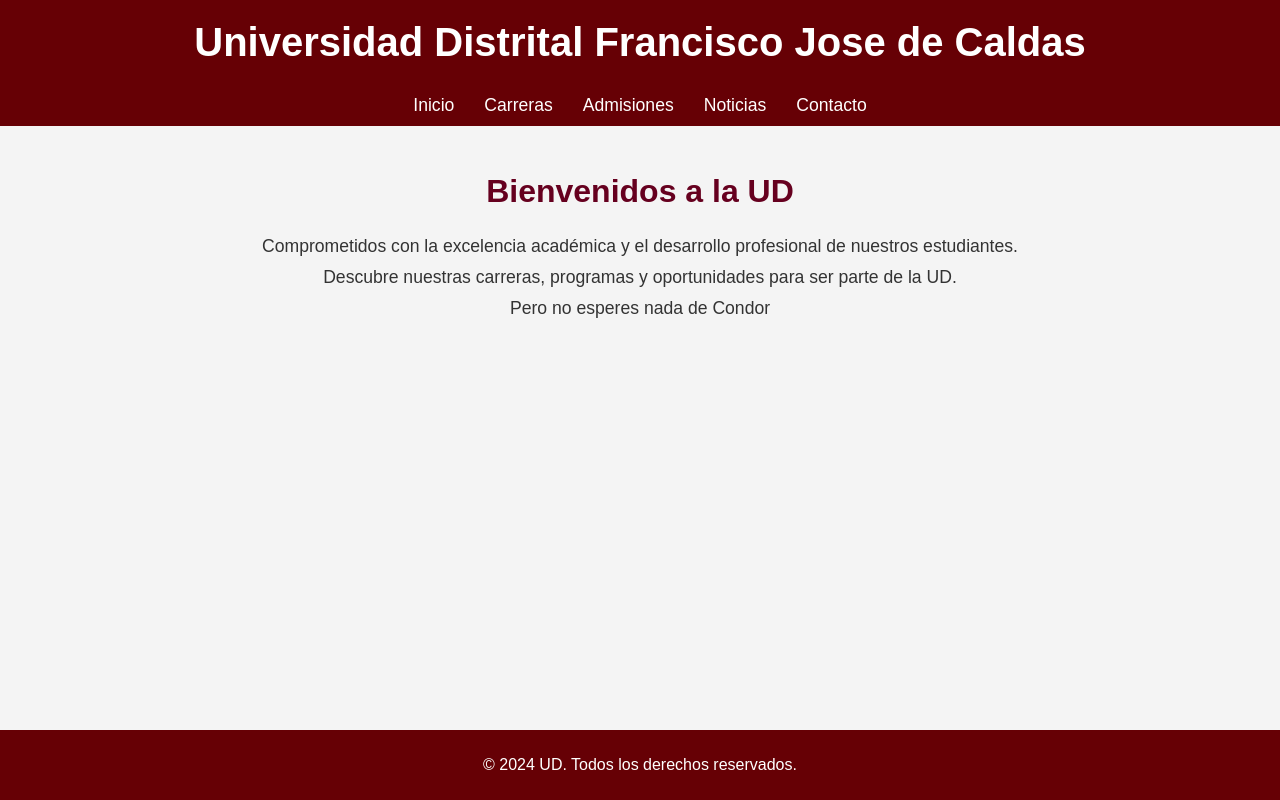
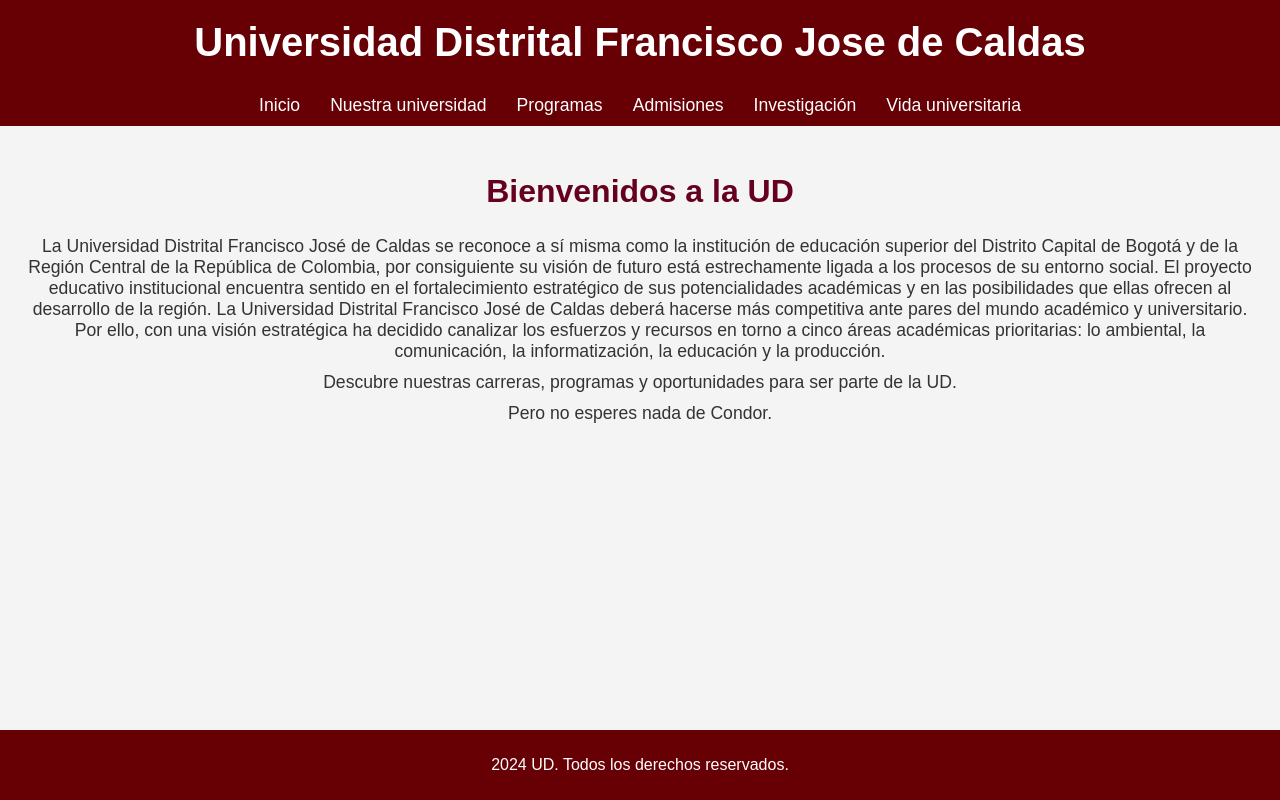
Before and after one commit to OmarNeira/ComputersNetworkingIOmarNeira, a plain HTML site: page Workshops/1/index.html in a window 1280 px wide. Drawn offline with Linux system fonts and the light colour scheme.

Commit message:
Minor changes on Workshop 1

```diff
--- a/Workshops/1/index.html
+++ b/Workshops/1/index.html
@@ -68,21 +68,24 @@
 
     <nav>
         <a href="#">Inicio</a>
-        <a href="#">Carreras</a>
+        <a href="#">Nuestra universidad</a>
+        <a href="#">Programas</a>
         <a href="#">Admisiones</a>
-        <a href="#">Noticias</a>
-        <a href="#">Contacto</a>
+        <a href="#">Investigación</a>
+        <a href="#">Vida universitaria</a>
     </nav>
 
     <section>
         <h2>Bienvenidos a la UD</h2>
-        <p>Comprometidos con la excelencia académica y el desarrollo profesional de nuestros estudiantes.</p>
+        <p>La Universidad Distrital Francisco José de Caldas se reconoce a sí misma como la institución de educación superior del Distrito Capital de Bogotá y de la Región Central de la República de Colombia, por consiguiente su visión de futuro está estrechamente ligada a los procesos de su entorno social. El proyecto educativo institucional encuentra sentido en el fortalecimiento estratégico de sus potencialidades académicas y en las posibilidades que ellas ofrecen al desarrollo de la región.
+
+            La Universidad Distrital Francisco José de Caldas deberá hacerse más competitiva ante pares del mundo académico y universitario. Por ello, con una visión estratégica ha decidido canalizar los esfuerzos y recursos en torno a cinco áreas académicas prioritarias: lo ambiental, la comunicación, la informatización, la educación y la producción.</p>
         <p>Descubre nuestras carreras, programas y oportunidades para ser parte de la UD.</p>
-        <p>Pero no esperes nada de Condor</p>
+        <p>Pero no esperes nada de Condor.</p>
     </section>
 
     <footer>
-        <p>&copy; 2024 UD. Todos los derechos reservados.</p>
+        <p>2024 UD. Todos los derechos reservados.</p>
     </footer>
 
 </body>
```
Also changed, not shown: 1 other file.
